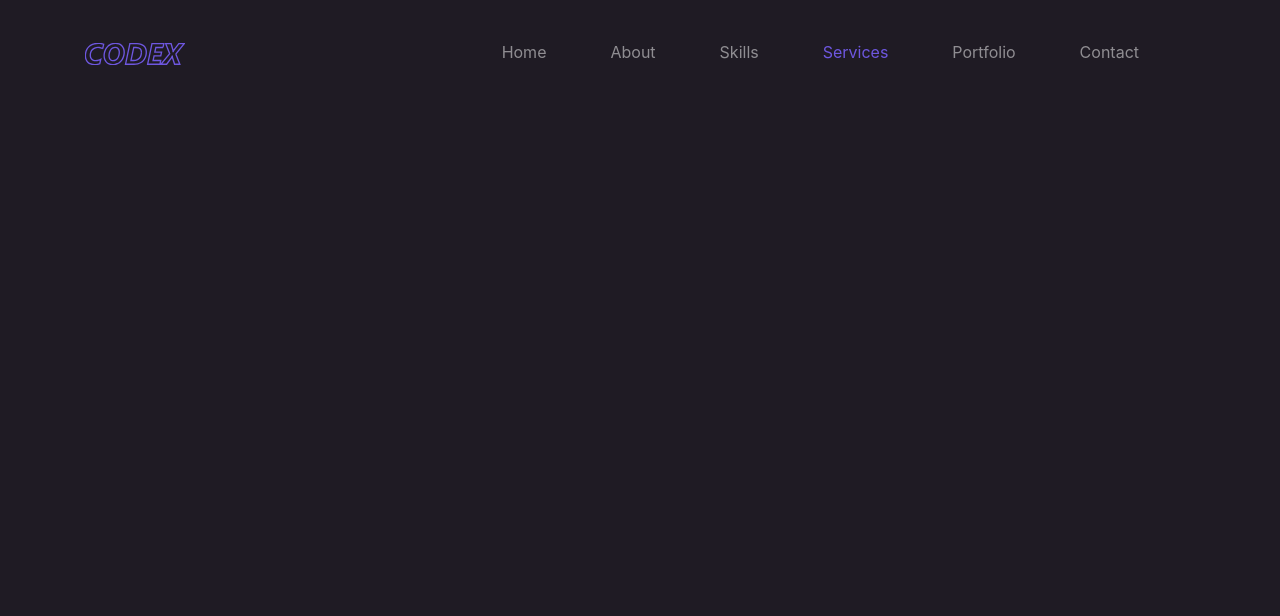
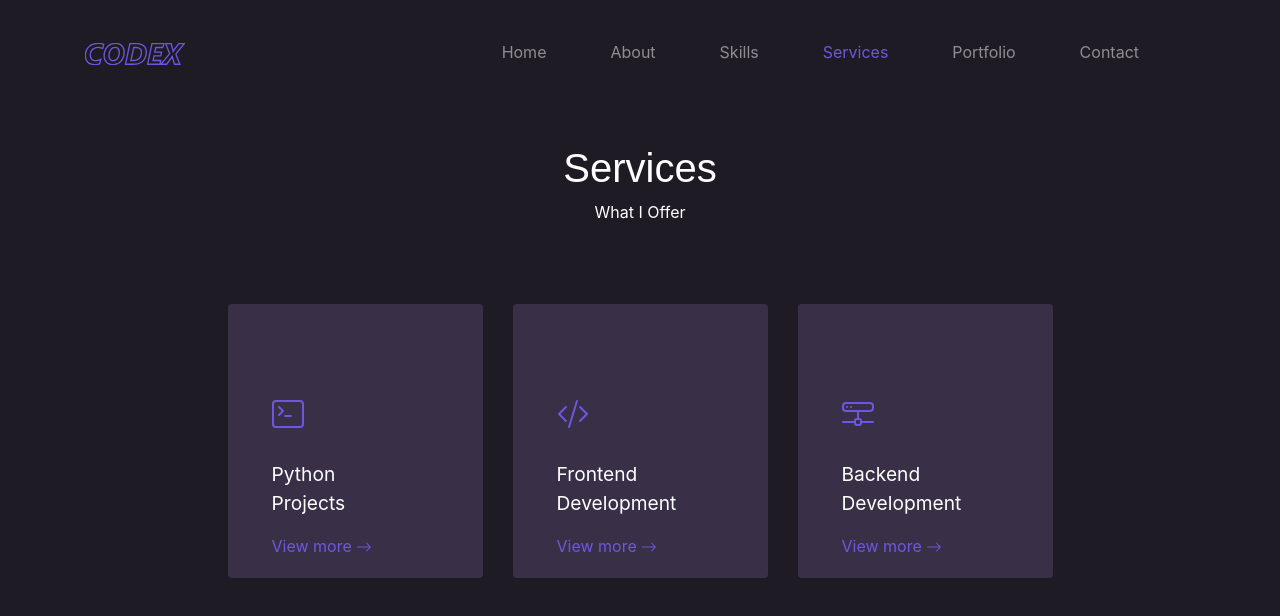
Before and after one commit to Naresh-Yenagandula/React-Portfolio-website, a React (Create React App) app: page /services in a window 1280 px wide. Shown: the top 616 px of the page. Built offline with nearby package versions, Linux system fonts and the light colour scheme.

Commit message:
Services page added

```diff
--- a/public/index.html
+++ b/public/index.html
@@ -9,7 +9,7 @@
       name="description"
       content="Web site created using create-react-app"
     />
-    <link rel="apple-touch-icon" href="%PUBLIC_URL%/logo192.png" />
+    <link rel="apple-touch-icon" href="%PUBLIC_URL%/logo.png" />
     <!--
       manifest.json provides metadata used when your web app is installed on a
       user's mobile device or desktop. See https://developers.google.com/web/fundamentals/web-app-manifest/
@@ -24,7 +24,7 @@
       work correctly both with client-side routing and a non-root public URL.
       Learn how to configure a non-root public URL by running `npm run build`.
     -->
-    <title>React App</title>
+    <title>CODEX</title>
   </head>
   <body>
     <noscript>You need to enable JavaScript to run this app.</noscript>
--- a/src/App.css
+++ b/src/App.css
@@ -75,7 +75,7 @@ div.icons a{
   .anim path {
     stroke-width: 2;
   }
-section{
+#section{
     margin-top: 4rem;
 }
 
@@ -124,3 +124,32 @@ section{
     font-size: medium;
     color: white;
 }
+
+
+/* Service css */
+.icon_card{
+    font-size: xx-large;
+    color:var(--blueColor);
+}
+.heading_card{
+    font-size: larger;
+    font-weight: 400;
+}
+.view_service{
+    color: var(--blueColor);
+}
+.service_card{
+    background-color: #392f47;
+    border: 0px;
+    padding-left: 1.5rem;
+    padding-top: 4rem;
+}
+.modal-content,.modal-header{
+    border: 0px;
+    border-radius: 1rem;
+    background-color: #392f47;
+    color: white;
+}
+.modal-header .close{
+    color: white;
+}
--- a/src/components/About.js
+++ b/src/components/About.js
@@ -5,8 +5,7 @@ import {motion} from 'framer-motion'
 
 function About() {
     return (
-        <motion.div exit={{opacity:0}}>
-        <section id="about">
+        <motion.div exit={{opacity:0}} id="section">
             <Container>
                 <div className="text-center" style={{ marginBottom: "5rem" }}>
                     <h1>About Me</h1>
@@ -41,7 +40,6 @@ function About() {
                     </Col>
                 </Row>
             </Container>
-        </section>
         </motion.div>
     )
 }
--- a/src/components/Contact.js
+++ b/src/components/Contact.js
@@ -5,8 +5,7 @@ import {motion} from 'framer-motion'
 
 function Contact() {
     return (
-        <motion.div exit={{opacity:0}}>
-        <section>
+        <motion.div exit={{opacity:0}} id="section">
             <Container>
                 <div className="text-center" style={{ marginBottom: "5rem" }}>
                     <h1>Contact Me</h1>
@@ -64,7 +63,6 @@ function Contact() {
                     </Col>
                 </Row>
             </Container>
-        </section>
         </motion.div>
     )
 }
--- a/src/components/Home.js
+++ b/src/components/Home.js
@@ -28,8 +28,7 @@ function Home() {
     )
 
     return (
-        <motion.div exit={{ opacity: 0 }}>
-            <section id="home">
+        <motion.div exit={{ opacity: 0 }} id="section">
             <Container>
                 <Row>
                     <Col md={1}></Col>
@@ -56,7 +55,6 @@ function Home() {
                     </Col>
                 </Row>
             </Container>
-            </section>
         </motion.div>
     )
 
--- a/src/components/Services.js
+++ b/src/components/Services.js
@@ -1,10 +1,94 @@
-import React from 'react'
+import React, { useState } from 'react'
+import { motion } from 'framer-motion'
+import { Container, Card, Row, Col, Modal } from 'react-bootstrap'
+import { Terminal, ArrowRight, CodeSlash, HddNetwork, CheckCircle } from 'react-bootstrap-icons'
+
 
 function Services() {
+    const [smShowPython, setPython] = useState(false)
+    const [smShowFront, setFront] = useState(false)
+    const [smShowBack, setBack] = useState(false)
     return (
-        <div>
+        <motion.div exit={{ opacity: 0 }} id="section">
+            {/* Python Modal */}
+            <Modal centered show={smShowPython} onHide={() => setPython(false)} aria-labelledby="modal_python">
+                <Modal.Header closeButton>
+                    <Modal.Body>
+                        <h3 className="heading_card mb-4">Python Projects</h3>
+                        <p><CheckCircle /> </p>
+                        <p><CheckCircle /> </p>
+                        <p><CheckCircle /> </p>
+                        <p><CheckCircle /> </p>
+                        <p><CheckCircle /> </p>
+                    </Modal.Body>
+                </Modal.Header>
+            </Modal>
 
-        </div>
+            {/* FrontEnd Modal */}
+            <Modal centered show={smShowFront} onHide={() => setFront(false)} aria-labelledby="modal_front">
+                <Modal.Header closeButton>
+                    <Modal.Body>
+                        <h3 className="heading_card mb-4">Frontend Development</h3>
+                        <p><CheckCircle /> </p>
+                        <p><CheckCircle /> </p>
+                        <p><CheckCircle /> </p>
+                        <p><CheckCircle /> </p>
+                        <p><CheckCircle /> </p>
+                    </Modal.Body>
+                </Modal.Header>
+            </Modal>
+
+            {/* Back End Modal */}
+            <Modal centered show={smShowBack} onHide={() => setBack(false)} aria-labelledby="modal_back">
+                <Modal.Header closeButton>
+                    <Modal.Body>
+                        <h3 className="heading_card mb-4">Backend Development</h3>
+                        <p><CheckCircle /> </p>
+                        <p><CheckCircle /> </p>
+                        <p><CheckCircle /> </p>
+                        <p><CheckCircle /> </p>
+                        <p><CheckCircle /> </p>
+                    </Modal.Body>
+                </Modal.Header>
+            </Modal>
+
+
+            <Container>
+                <div className="text-center" style={{ marginBottom: "5rem" }}>
+                    <h1>Services</h1>
+                    <p>What I Offer</p>
+                </div>
+                <Row className="justify-content-center">
+                    <Col md={3}>
+                        <Card className="service_card">
+                            <Card.Body>
+                                <span className="icon_card"><Terminal /></span>
+                                <p className="heading_card mt-4">Python<br /> Projects</p>
+                                <span className="view_service" onClick={() => setPython(true)}>View more <ArrowRight /></span>
+                            </Card.Body>
+                        </Card>
+                    </Col>
+                    <Col md={3}>
+                        <Card className="service_card">
+                            <Card.Body>
+                                <span className="icon_card"><CodeSlash /></span>
+                                <p className="heading_card mt-4">Frontend<br /> Development</p>
+                                <span className="view_service" onClick={() => setFront(true)}>View more <ArrowRight /></span>
+                            </Card.Body>
+                        </Card>
+                    </Col>
+                    <Col md={3}>
+                        <Card className="service_card">
+                            <Card.Body>
+                                <span className="icon_card"><HddNetwork /></span>
+                                <p className="heading_card mt-4">Backend<br /> Development</p>
+                                <span className="view_service" onClick={() => setBack(true)}>View more <ArrowRight /></span>
+                            </Card.Body>
+                        </Card>
+                    </Col>
+                </Row>
+            </Container>
+        </motion.div>
     )
 }
 
--- a/src/components/Skill.js
+++ b/src/components/Skill.js
@@ -1,12 +1,11 @@
 import React from 'react'
 import { Container, Row, Col, Accordion, Card, ProgressBar } from 'react-bootstrap'
-import { Braces,HddNetwork } from 'react-bootstrap-icons'
-import {motion} from 'framer-motion'
+import { Braces, HddNetwork } from 'react-bootstrap-icons'
+import { motion } from 'framer-motion'
 
 function Skill() {
     return (
-        <motion.div exit={{opacity:0}}>
-        <section>
+        <motion.div exit={{ opacity: 0 }} id="section">
             <Container>
                 {/* Heading */}
                 <div className="text-center" style={{ marginBottom: "5rem" }}>
@@ -64,7 +63,7 @@ function Skill() {
                     </Col>
                     <Col md={5}>
                         {/* BackEnd Accordion */}
-                    <Accordion>
+                        <Accordion>
                             <Card>
                                 <Accordion.Toggle as={Card.Header} eventKey="1">
                                     <Row>
@@ -111,7 +110,6 @@ function Skill() {
                     </Col>
                 </Row>
             </Container>
-        </section>
         </motion.div>
     )
 }
```
Also changed, not shown: src/components/Portfolio.js (+49 -3 lines), public/logo.png (renamed from src/images/logo.png). Lines whose indentation alone changed are shown as unchanged.
